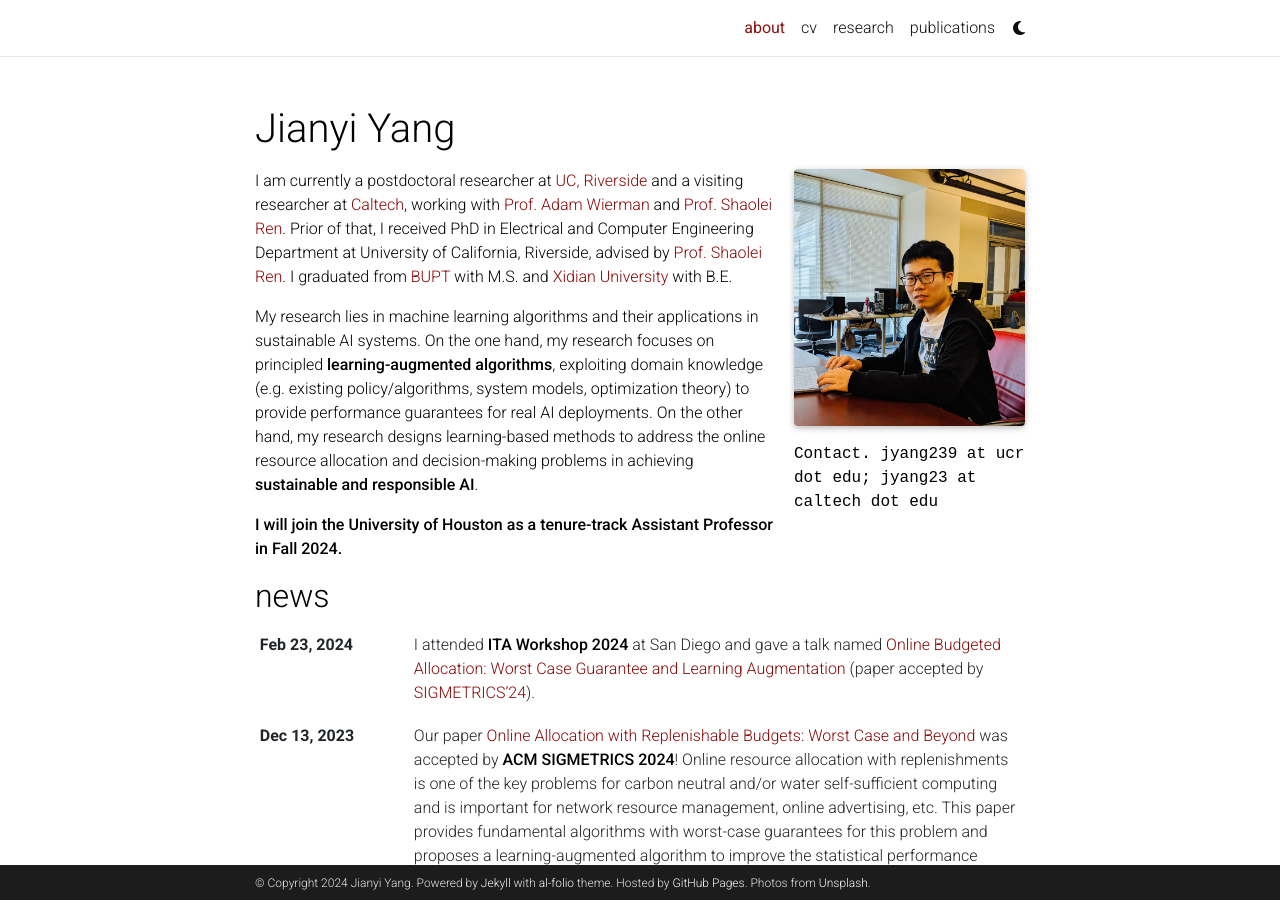
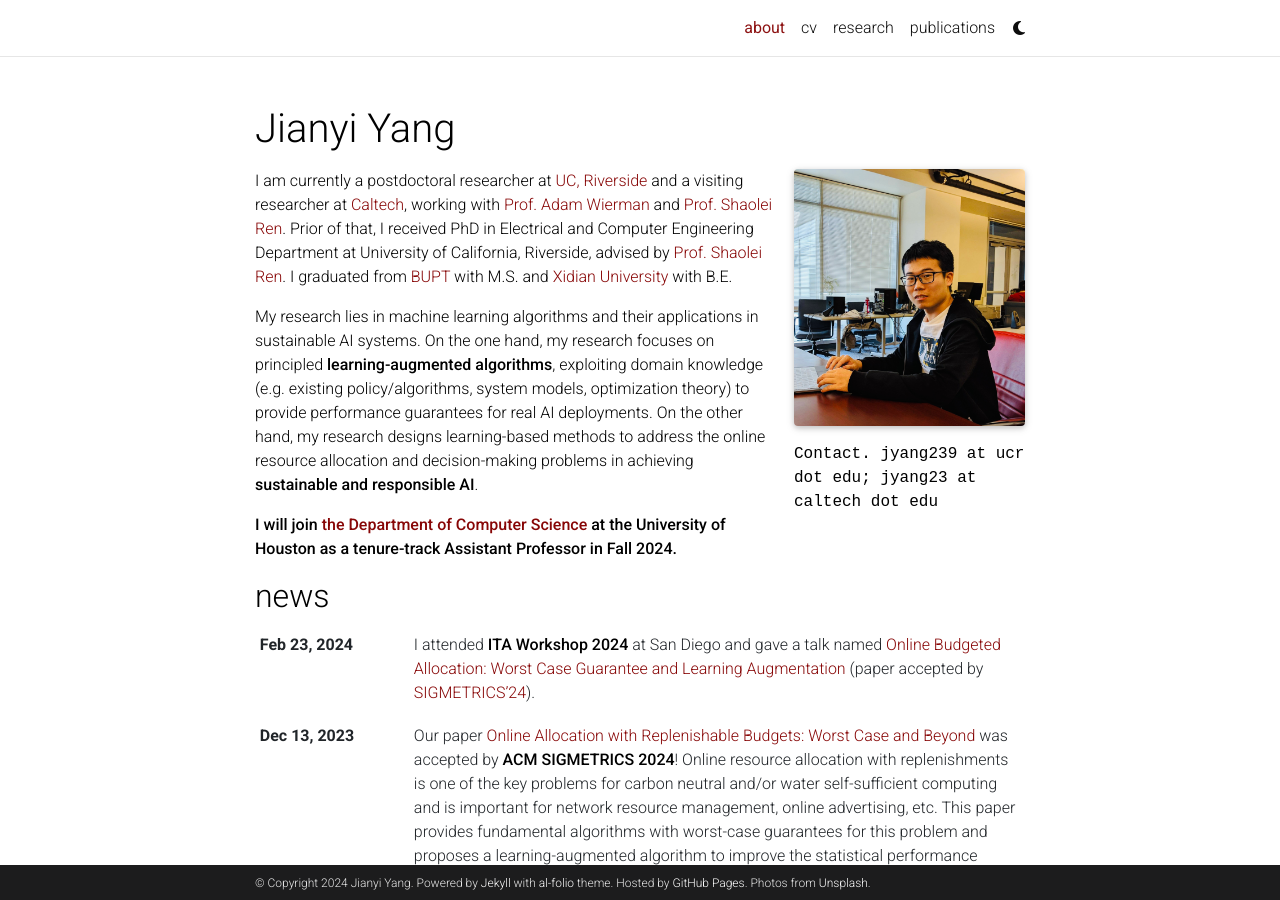
Before and after one commit to JYang-AI/jyang-ai.github.io, a Jekyll site: the page built from _pages/about.md, in a window 1280 px wide and 900 px high. Built offline with Jekyll 4.4.1, drawn with Linux system fonts in a browser that asks for light colours; full-size pictures stand in for the smaller copies a plugin makes; comment, search, counter and statistics services are not loaded; a style sheet for code colours, icons or effects is not loaded.

Commit message:
Update about.md

```diff
--- a/_pages/about.md
+++ b/_pages/about.md
@@ -20,4 +20,4 @@
 
 My research lies in machine learning algorithms and their applications in sustainable AI systems.  On the one hand, my research focuses on principled **learning-augmented algorithms**, exploiting domain knowledge (e.g. existing policy/algorithms, system models, optimization theory) to provide performance guarantees for real AI deployments. On the other hand, my research designs learning-based methods to address the online resource allocation and decision-making problems in achieving **sustainable and responsible AI**.
 
-**I will join the University of Houston as a tenure-track Assistant Professor in Fall 2024.**
+**I will join [the Department of Computer Science](https://www.uh.edu/nsm/computer-science/) at the University of Houston as a tenure-track Assistant Professor in Fall 2024.**
```
